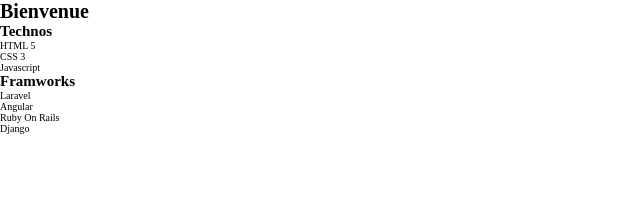
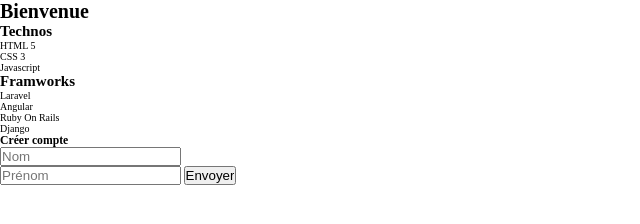
Before and after one commit to WassefKOBBI/Formation-POE-GIT, a plain HTML site: page index.html in a window 1280 px wide. Shown: the whole page, without its empty margins (0-640 px from the left). Drawn offline with Linux system fonts and the light colour scheme.

Commit message:
Creer compte

```diff
--- a/index.html
+++ b/index.html
@@ -39,6 +39,17 @@
 <li>Django</li>
 
 </ul>
+<h3>Créer compte</h3>
+
+<form action="">
+
+<input type="text" placeholder="Nom" /><br />
+
+<input type="text" placeholder="Prénom" />
+
+<input type="submit" value="Envoyer" />
+
+</form>
 
 </body>
 
```
